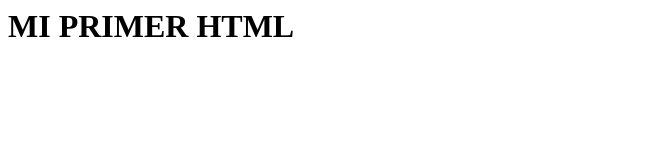
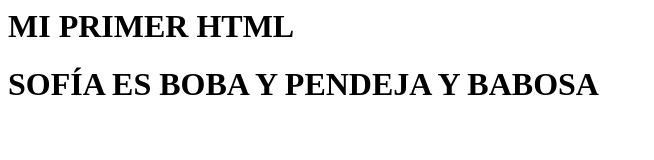
Before and after one commit to software-libre-upb-bga/Grupo1, a plain HTML site: page index.html in a window 1280 px wide. Shown: the whole page, without its empty margins (0-654 px from the left). Drawn offline with Linux system fonts and the light colour scheme.

Commit message:
Sofía es tonta

```diff
--- a/index.html
+++ b/index.html
@@ -4,5 +4,6 @@
     </head>
     <body>
         <h1>MI PRIMER HTML</h1>
+        <h1>SOFÍA ES BOBA Y PENDEJA Y BABOSA</h1>
     </body>
 </html>
```
